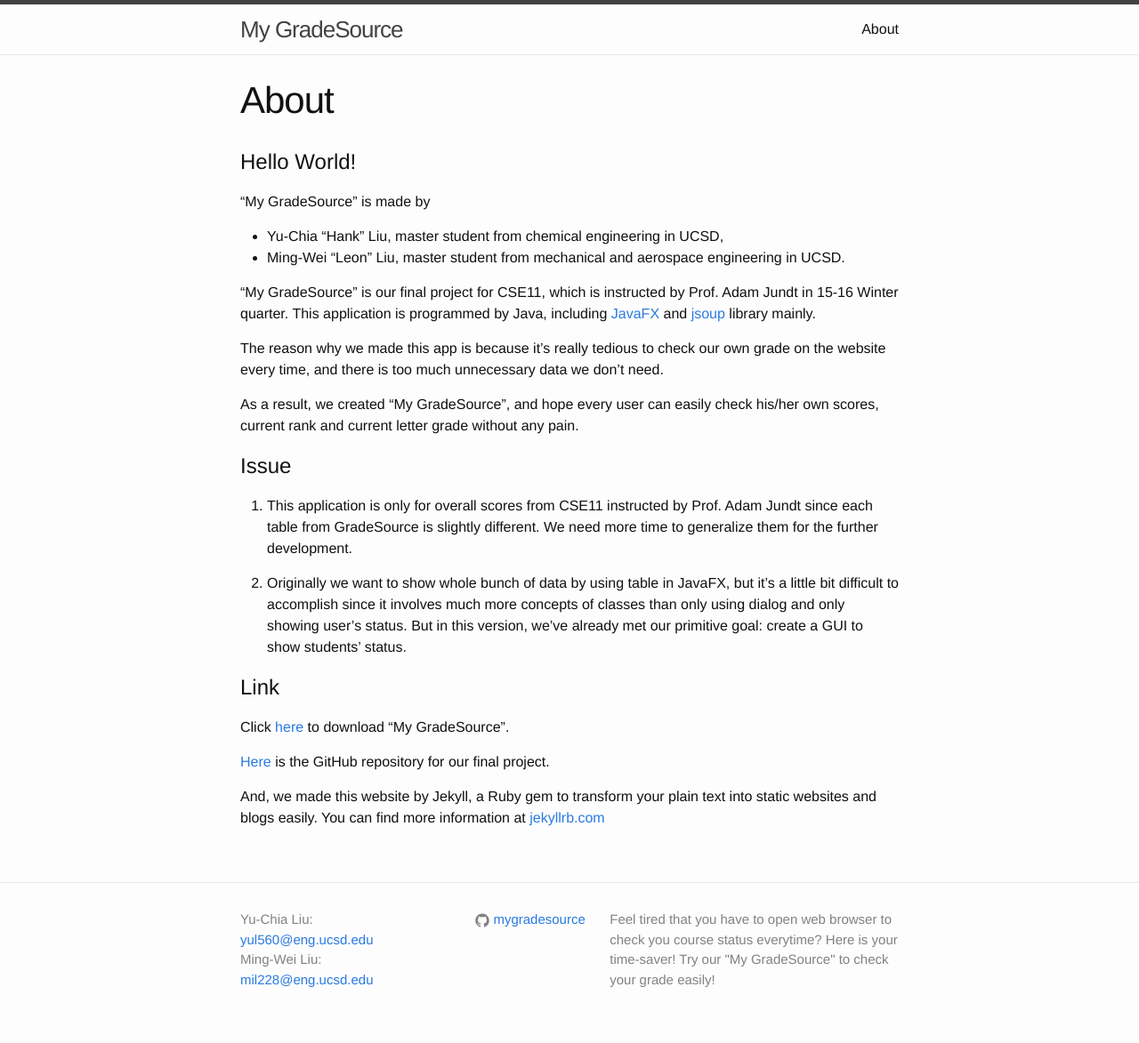
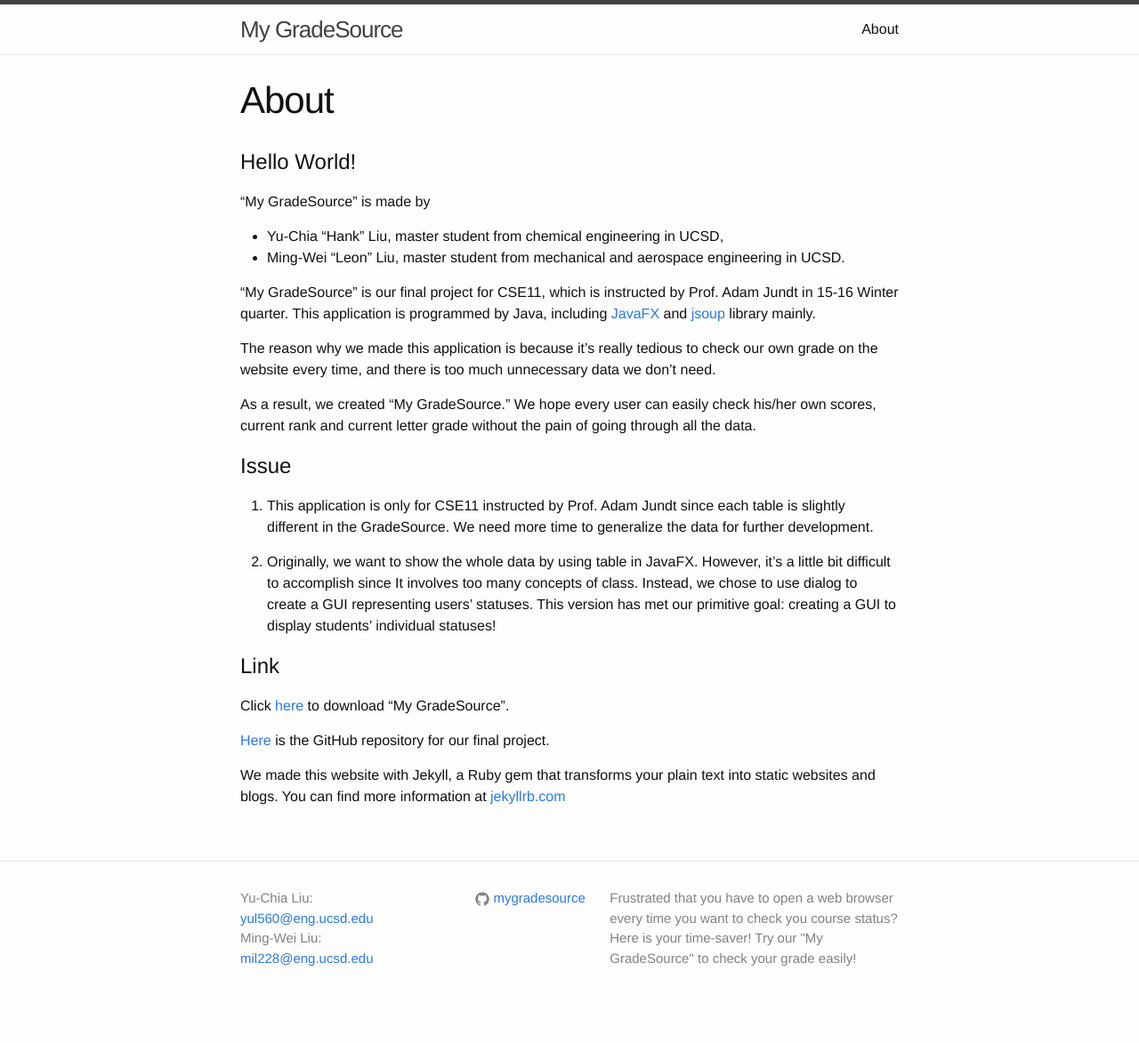
Before and after one commit to MyGradeSource/MyGradeSource.github.io, a Jekyll site: the page built from about.md, in a window 1280 px wide. Shown: the whole page at 89% size. Built offline with Jekyll 4.4.1, drawn with Linux system fonts in a browser that asks for light colours; after the commit the page ends 1149 px from its top, so only the background shows below that.

Commit message:
minor changes.

```diff
--- a/_config.yml
+++ b/_config.yml
@@ -8,7 +8,7 @@
 # Site settings
 title: My GradeSource
 description: > # this means to ignore newlines until "baseurl:"
-  Feel tired that you have to open web browser to check you course status everytime?
+  Frustrated that you have to open a web browser every time you want to check you course status?
   Here is your time-saver! Try our "My GradeSource" to check your grade easily!
 baseurl: "" # the subpath of your site, e.g. /blog
 url: "https://mygradesource.github.io/" # the base hostname & protocol for your site
--- a/about.md
+++ b/about.md
@@ -13,22 +13,21 @@ permalink: /about/
 "My GradeSource" is our final project for CSE11, which is instructed by Prof. Adam Jundt in 15-16 Winter quarter.
 This application is programmed by Java, including [JavaFX](https://docs.oracle.com/javafx/2/api/) and [jsoup](http://jsoup.org/) library mainly.
 
-The reason why we made this app is because it's really tedious to check our own grade on the website every time,
+The reason why we made this application is because it's really tedious to check our own grade on the website every time,
 and there is too much unnecessary data we don't need.
 
-As a result, we created "My GradeSource", and hope every user can easily check his/her own
-scores, current rank and current letter grade without any pain.
+As a result, we created “My GradeSource." We hope every user can easily check his/her own scores,
+current rank and current letter grade without the pain of going through all the data.
 
 # Issue
 
-1. This application is only for overall scores from CSE11 instructed by Prof. Adam Jundt since each
-table from GradeSource is slightly different. We need more time to generalize them for the further
-development.
+1. This application is only for CSE11 instructed by Prof. Adam Jundt since each table
+is slightly different in the GradeSource. We need more time to generalize the data for further development.
 
-2. Originally we want to show whole bunch of data by using table in JavaFX, but it's a little bit
-difficult to accomplish since it involves much more concepts of classes than only using dialog and
-only showing user's status. But in this version, we've already met our primitive goal: create a GUI to
-show students' status.
+2. Originally, we want to show the whole data by using table in JavaFX. However,
+it’s a little bit difficult to accomplish since It involves too many concepts of class.
+Instead, we chose to use dialog to create a GUI representing users' statuses. This version
+has met our primitive goal: creating a GUI to display students’ individual statuses!
 
 # Link
 
@@ -36,5 +35,5 @@ Click [here](https://github.com/mygradesource/mygradesource-app/blob/master/MyGr
 
 [Here](https://github.com/mygradesource/mygradesource-app) is the GitHub repository for our final project.
 
-And, we made this website by Jekyll, a Ruby gem to transform your plain text into static websites and blogs easily.
+We made this website with Jekyll, a Ruby gem that transforms your plain text into static websites and blogs.
 You can find more information at [jekyllrb.com](http://jekyllrb.com/)
```
Also changed, not shown: _posts/2016-03-12-my-gradesource.md (+2 -2 lines).
